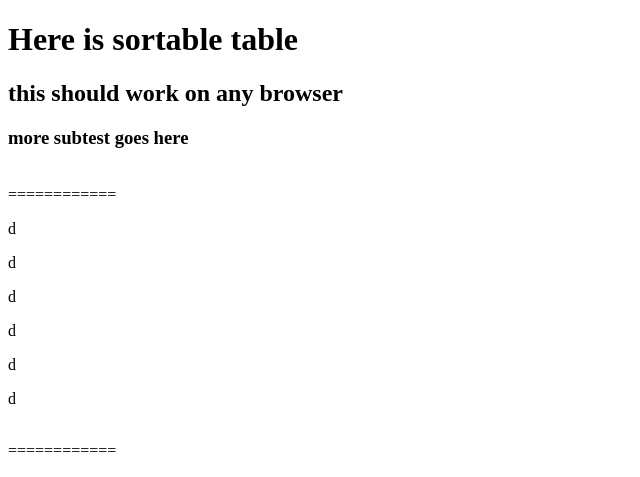
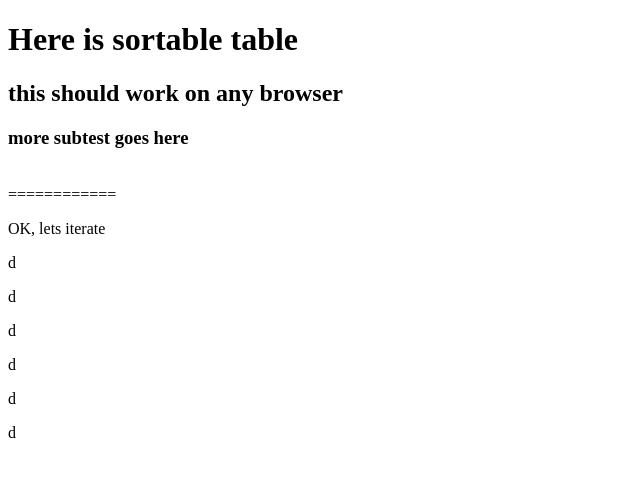
Before and after one commit to j2abro/crowdsec, a Flask app: page /idealist/ in a window 1280 px wide. Shown: the top 477 px of the page, without its empty margins (0-640 px from the left). Run offline with Flask 2, Linux system fonts and the light colour scheme; some libraries are stand-ins or nearby versions.

Commit message:
testing templates

```diff
--- a/templates/idealist.html
+++ b/templates/idealist.html
@@ -18,6 +18,7 @@
 <br>
 ============
 <script>
+document.write("<p>OK, lets iterate</p>");
 for(var d in listobject) {
 	document.write("<p>d</p>");
 }
```
